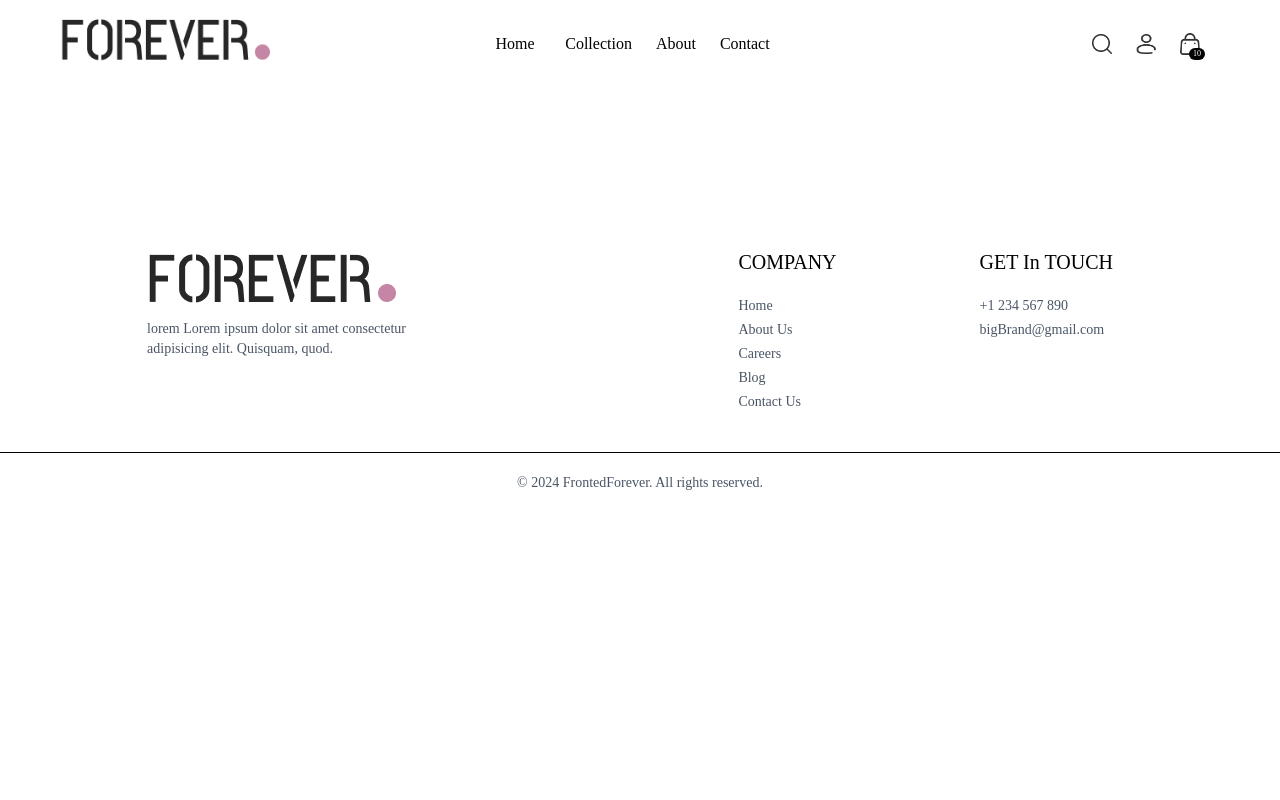
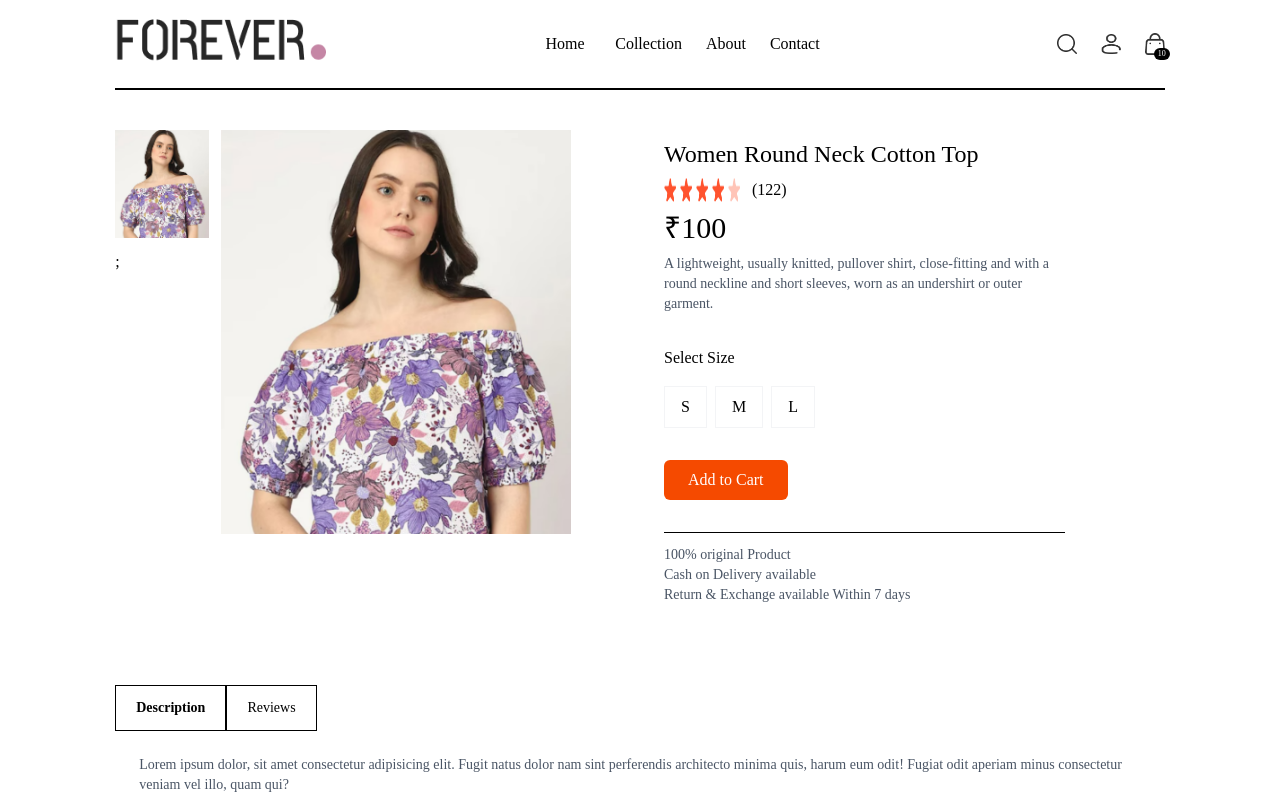
Before and after one commit to er-pankaj-79/Forever, a React (Vite) app in the folder FrontedForever/: page /product/aaaaa in a window 1280 px wide. Shown: the top 800 px of the page. Built offline with nearby package versions, Linux system fonts and the light colour scheme.

Commit message:
ProductPage done

```diff
--- a/FrontedForever/src/App.jsx
+++ b/FrontedForever/src/App.jsx
@@ -16,7 +16,7 @@ import SearchBar from './components/SearchBar'
 const App = () => {
   console.log("App component rendered");
   return (
-    <div className='w-full h-full flex flex-col'>
+    <div className='px-4 sm:px-[5vw] md:px-[7vw] lg:px-[9vw] flex flex-col'>
       <Navbar />
       <SearchBar />
 
@@ -29,7 +29,7 @@ const App = () => {
         <Route path='/login' element={<Login />} />
         <Route path='/orders' element={<Orders />} />
         <Route path='/placeorder' element={<PlaceOrder />} />
-        <Route path='/product' element={<Product />} />
+        <Route path='/product/:productId' element={<Product />} />
 
       </Routes>
       <Footer />
--- a/FrontedForever/src/components/Hero.jsx
+++ b/FrontedForever/src/components/Hero.jsx
@@ -3,7 +3,7 @@ import {assets} from '../assets/assets'
 
 const Hero = () => {
   return (
-    <div className='flex flex-col  ml-15 mr-20 sm:flex-row border border-gray-400'>
+    <div className='flex flex-col sm:flex-row border border-gray-400'>
         {/* Hero Left Section */}
         <div className='w-full sm:w-1/2 flex flex-col items-center py-10 sm:py-0'>
 
--- a/FrontedForever/src/components/LatestCollections.jsx
+++ b/FrontedForever/src/components/LatestCollections.jsx
@@ -23,7 +23,7 @@ const LatestCollections = () => {
         </div>
 
         {/* Displaying the latest products */}
-        <div className='grid grid-cols-2 sm:grid-cols-3 md:grid-cols-4 lg:grid-cols-5 gap-4 gap-y-6 ml-15 mr-20'>
+        <div className='grid grid-cols-2 sm:grid-cols-3 md:grid-cols-4 lg:grid-cols-5 gap-4 gap-y-6'>
             {
             latestProducts.map((item, index) => (
                 <ProductItems
--- a/FrontedForever/src/components/Navbar.jsx
+++ b/FrontedForever/src/components/Navbar.jsx
@@ -13,11 +13,11 @@ const Navbar = () => {
 
         {/* Logo and Navigation Links */}
         <Link to={'/'}>
-            <img src={assets.logo} className='h-15 ml-15' alt="" />
+            <img src={assets.logo} className='h-15' alt="" />
         </Link>
 
         {/* Navigation Links for Large Screens */}
-        <ul className='hidden sm:flex justify-content items-center flex-row mr-20'>
+        <ul className='hidden sm:flex justify-content items-center flex-row'>
             <NavLink to='/' className='flex flex-col items-center w-full mr-6'>
                 <p>Home</p>
                 <hr className='w-full border-none h-[2.5px] bg-gray-700 hidden'/>
@@ -40,7 +40,7 @@ const Navbar = () => {
 
         </ul>
 
-        <div className='flex items-center gap-6 mr-20 flex-shrink-0 overflow-visible'>
+        <div className='flex items-center gap-6 flex-shrink-0 overflow-visible'>
             <Link to="/collection"  state={{ openSearch: true }} className="hidden sm:inline" onClick={() => setShowSearch(!showSearch)}>
                 <img src={assets.search_icon} className="w-5 h-5 cursor-pointer" alt="Search" />
             </Link>
--- /dev/null
+++ b/FrontedForever/src/components/RelatedProducts.jsx
@@ -0,0 +1,44 @@
+import React, { useEffect } from 'react'
+import { useContext, useState } from 'react';
+import { ShopContext } from '../context/ShopContext';
+import ProductItems from './ProductItems';
+import Titles from './Titles';
+
+const RelatedProducts = ({category,subCategory}) => {
+    const {products} = useContext(ShopContext);
+    const [related,setRelated] = useState([])
+    console.log(category,subCategory);
+
+    useEffect(() => {
+        if(products.length > 0){
+            let productsCopy = products.slice();
+            productsCopy = productsCopy.filter(item => item.category === category);
+            productsCopy = productsCopy.filter(item => item.subCategory === subCategory);
+            setRelated(productsCopy);
+            console.log(related);
+        }
+    },[products,category,subCategory]);
+
+  return (
+    <div className='my-10'>
+        <div className='text-center py-8 text-3xl'>
+            <Titles tex1="Related" text2="Products" />
+        </div>
+        <div className='grid grid-cols-2 sm:grid-cols-3 md:grid-cols-4 lg:grid-cols-5 gap-4 gap-y-6 ml-15 mr-20'>
+            {
+                related.map((item, index) => (
+                    <ProductItems
+                        key={index}
+                        id={item._id}
+                        image={item.image}
+                        name={item.name}
+                        price={item.price}
+                    />
+                ))
+            }
+        </div>
+    </div>
+  )
+}
+
+export default RelatedProducts;
--- a/FrontedForever/src/pages/Collection.jsx
+++ b/FrontedForever/src/pages/Collection.jsx
@@ -31,7 +31,7 @@ const Collection = () => {
     }
   };
 
-  console.log("Search:", search);
+  // console.log("Search:", search);
 
 
   const ApplyFilters = () => { //on change of category or subcategory + every time page loads
@@ -78,7 +78,7 @@ useEffect(() => {
     <div className="flex flex-col text-xl gap-4 p-4 sm:flex-row">
 
       {/* Left Column Filter section */}
-      <div className="ml-15 mt-15 flex flex-col">
+      <div className="mt-15 flex flex-col">
 
         {/* Filter toggle button - visible only on small screens */}
         <p
@@ -132,7 +132,7 @@ useEffect(() => {
       </div>
 
       {/* Right Column - Collection and all products */}
-      <div className="flex flex-col mr-20 ml-15 w-full">
+      <div className="flex flex-col ml-4 w-full">
 
         {/* Title and Sort By Section */}
         <div className="flex flex-row gap-4 mb-4 mt-15 w-full justify-between">
--- a/FrontedForever/src/pages/Product.jsx
+++ b/FrontedForever/src/pages/Product.jsx
@@ -1,9 +1,110 @@
-import React from 'react'
+import React, { useContext , useEffect, useState} from 'react'
+import { useParams } from 'react-router-dom';
+import { ShopContext } from '../context/ShopContext';
+import {assets} from '../assets/assets';
+import RelatedProducts from '../components/RelatedProducts';
+
 
 const Product = () => {
-  return (
-    <div></div>
-  )
+
+  const { productId } = useParams(); // Fetch product details using productId, This could be done using an API call or from a local data source
+
+  // console.log("Product component rendered for product ID:", productId);
+
+  const {products, currency} = useContext(ShopContext);
+  const [productData, setProductData] = useState(false);
+  const [image, setImage] = useState("");
+  const [size, setSize] = useState("");
+
+  // function to fetch product data
+  const fetchProductData = async () => {
+    products.map( (item) => {
+      if(item._id === productId) {
+        setProductData(item);
+        setImage(item.image[0]);
+        // console.log("Product data fetched:", item);
+        return null; // to avoid returning anything from map
+      }
+    })
+  }
+
+  useEffect(() => {
+    // Call the function to fetch product data when the component mounts
+    fetchProductData();
+  }, [productId, products]);
+
+
+  return productData ? (
+    <div className='border-t-2 pt-10 transistion-opacity ease-in duration-500 opacity-100'>
+
+      {/* images and details */}
+      <div className='flex gap-12 sm:gap-12 flex-col sm:flex-row'>
+
+        {/* product image */}
+        <div className='flex-1 flex flex-col-l gap-3 sm:flex-row'>
+
+          {/* for small images */}
+          <div className='flex sm:flex-col overflow-x-auto sm:overflow-y justify-between sm:justify-normal sm:w-[18.7%] w-full'>
+            {
+              productData.image.map((item, index) => (
+                <img onClick={() => setImage(item)} src={item} key={index} className='w-[24%] sm:w-[100%] sm:mb-3 flex-shrink-0 cursor-pointer' />
+            ))};
+          </div>
+
+          {/* main image */}
+          <div className='w-full sm:w-[70%]'>
+            <img src={image} className='w-full h-auto ' />
+          </div>
+        </div>
+
+        {/* product details */}
+        <div className='flex-1'>
+            <h1 className='font-medium text-2xl mt-2'>{productData.name}</h1>
+            <div className='flex item-center gap-1 mt-2'>
+                <img src={assets.star_icon} className='w-3'/>
+                <img src={assets.star_icon} className='w-3'/>
+                <img src={assets.star_icon} className='w-3'/>
+                <img src={assets.star_icon} className='w-3'/>
+                <img src={assets.star_dull_icon} className='w-3'/>
+                <p className='pl-2'>(122)</p>
+            </div>
+            <p className='mt-2 text-3xl font-medium'>{currency}{productData.price}</p>
+            <p className='mt-2 text-gray-600 text-sm md:w-4/5'>{productData.description}</p>
+            <div className='flex flex-col gap-4 my-8'>
+              <p>Select Size</p>
+              <div className='flex gap-2'>
+                {productData.sizes.map((item,index) => (
+                  <button onClick={() => setSize(item)} className={`border border-gray-100 px-4 py-2 cursor-pointer ${item===size ? "bg-gray-200 border-orange-600 text-orange-600 rounded" : ""}`} key={index}>{item}</button>
+                ))}
+              </div>
+            </div>
+            <button className='bg-orange-600 text-white px-6 py-2 rounded-md hover:bg-orange-700 transition-colors duration-300 cursor-pointer'>Add to Cart</button>
+            <hr className='mt-8 sm:w-4/5'/>
+            <div className='mt-3 font-medium text-sm text-gray-600 sm:w-4/5'>
+              <p>100% original Product</p>
+              <p>Cash on Delivery available</p>
+              <p>Return & Exchange available Within 7 days</p>
+            </div>
+        </div>
+      </div>
+      {/* --------------------------product description & Reviews-------------------------- */}
+      <div className='mt-20'>
+        <div className='flex'>
+          <b className='border px-5 py-3 text-sm'>Description</b>
+          <p className='border px-5 py-3 text-sm'>Reviews</p>
+        </div>
+        <div className='flex flex-col gap-4 boarder px-6 py-6 text-sm text-gray-600'>
+          <p>Lorem ipsum dolor, sit amet consectetur adipisicing elit. Fugit natus dolor nam sint perferendis architecto minima quis, harum eum odit! Fugiat odit aperiam minus consectetur veniam vel illo, quam qui?</p>
+          <p>Lorem, ipsum dolor sit amet consectetur adipisicing elit. Soluta est deleniti dicta reprehenderit quibusdam ex, corrupti veritatis aperiam animi. Ducimus iusto omnis totam sapiente minima, voluptate dolorem laborum? Ipsa, sapiente.</p>
+        </div>
+      </div>
+
+      {/* --------------------------Similar Products-------------------------- */}
+
+      <RelatedProducts category={productData.category} subCategory={productData.subCategory}/>
+
+    </div>
+  ) : <div className='opacity-0'></div>
 }
 
 export default Product
```
